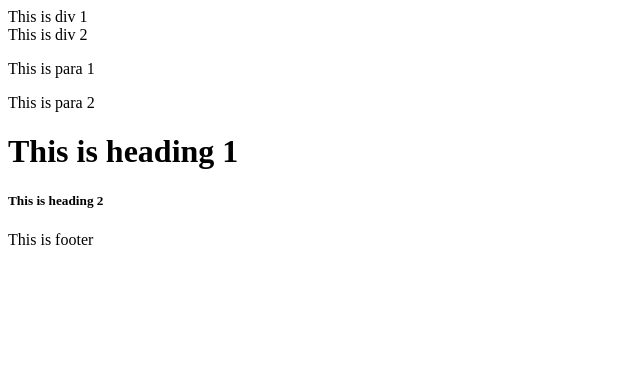
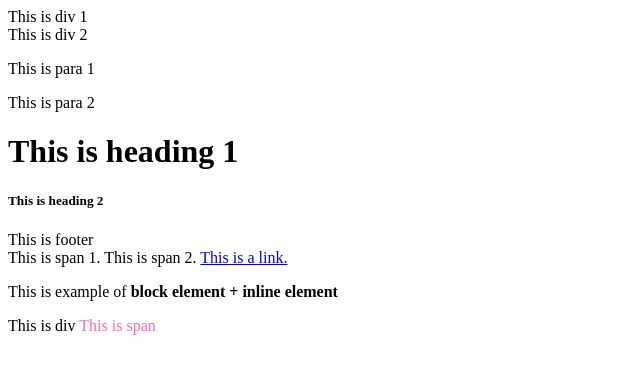
Before and after one commit to vais2004/CSS3, a plain HTML site: page index.html in a window 1280 px wide. Shown: the whole page, without its empty margins (0-640 px from the left). Drawn offline with Linux system fonts and the light colour scheme.

Commit message:
inline elements

```diff
--- a/index.html
+++ b/index.html
@@ -14,6 +14,15 @@
         <h5>This is heading 2</h5>
         <footer>This is footer</footer>
 
+        <!-- Inline Elements -->
 
+        <span>This is span 1.</span>
+        <span>This is span 2.</span>
+        <a href="/">This is a link.</a>
+
+
+        <!-- we can use inline elements in block elements also -->
+        <p>This is example of <strong>block element + inline element</strong></p>
+        <div>This is div <span style="color: hotpink;">This is span</span></div>
     </body>
 </html>
```
